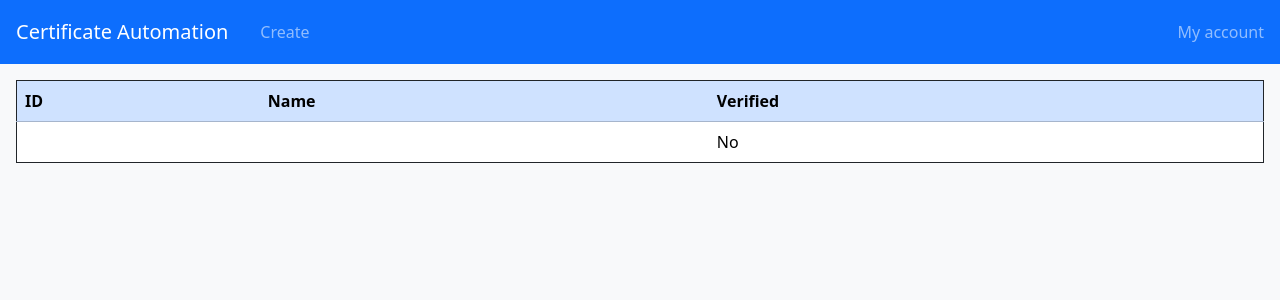
After one commit to GaryHilares/AutoCertify, a Flask app: template app/templates/settings-account.html in a window 1280 px wide. The commit adds this page. Shown: the top 300 px of the page. Run offline with Flask 3, Linux system fonts and the light colour scheme; the template is opened without the code that fills it, so the values that code supplies are empty.

Commit message:
Added account settings view

```diff
--- a/app/templates/layout.html
+++ b/app/templates/layout.html
@@ -20,21 +20,9 @@
                     <li class="nav-item mx-2 my-1">
                         <a class="nav-link" href="{{ url_for('certificate.create') }}">Create</a>
                     </li>
-                    <li class="nav-item mx-2 my-1">
-                        <a class="nav-link" href="#">View</a>
+                    <li class="nav-item mx-2 my-1 ms-lg-auto">
+                        <a class="nav-link" href="{{ url_for('account.settings') }}">My account</a>
                     </li>
-                    {% if not authenticated %}
-                    <li class="nav-item mx-2 my-1 ms-lg-auto">
-                        <a class="nav-link" href="{{ url_for('account.login') }}">Log in</a>
-                    </li>
-                    <li class="nav-item mx-2 my-1">
-                        <a class="nav-link" href="{{ url_for('account.register') }}">Register</a>
-                    </li>
-                    {% else %}
-                    <li class="nav-item mx-2 my-1">
-                        <a class="nav-link" href="#">Log out</a>
-                    </li>
-                    {% endif %}
                 </ul>
             </div>
         </nav>
--- /dev/null
+++ b/app/templates/settings-account.html
@@ -0,0 +1,28 @@
+{% extends "layout.html" %}
+{% block title %}Settings{% endblock %}
+{%block content%}
+<div class="m-3">
+    <table class="table table-hover border border-dark">
+        <thead class="table-primary">
+            <tr>
+                <th>ID</th>
+                <th>Name</th>
+                <th>Verified</th>
+                {% if user.verified %}
+                <th>Verified URL</th>
+                {% endif %}
+            </tr>
+        </thead>
+        <tbody>
+            <tr>
+                <td>{{ user.id_ }}</td>
+                <td>{{ user.name }}</td>
+                <td>{{ 'Yes' if user.verified else 'No' }}</td>
+                {% if user.verified %}
+                <td>{{ user.url }}</td>
+                {% endif %}
+            </tr>
+        </tbody>
+    </table>
+</div>
+{% endblock %}
```
Also changed, not shown: app/views/account.py (+18 -0 lines).
